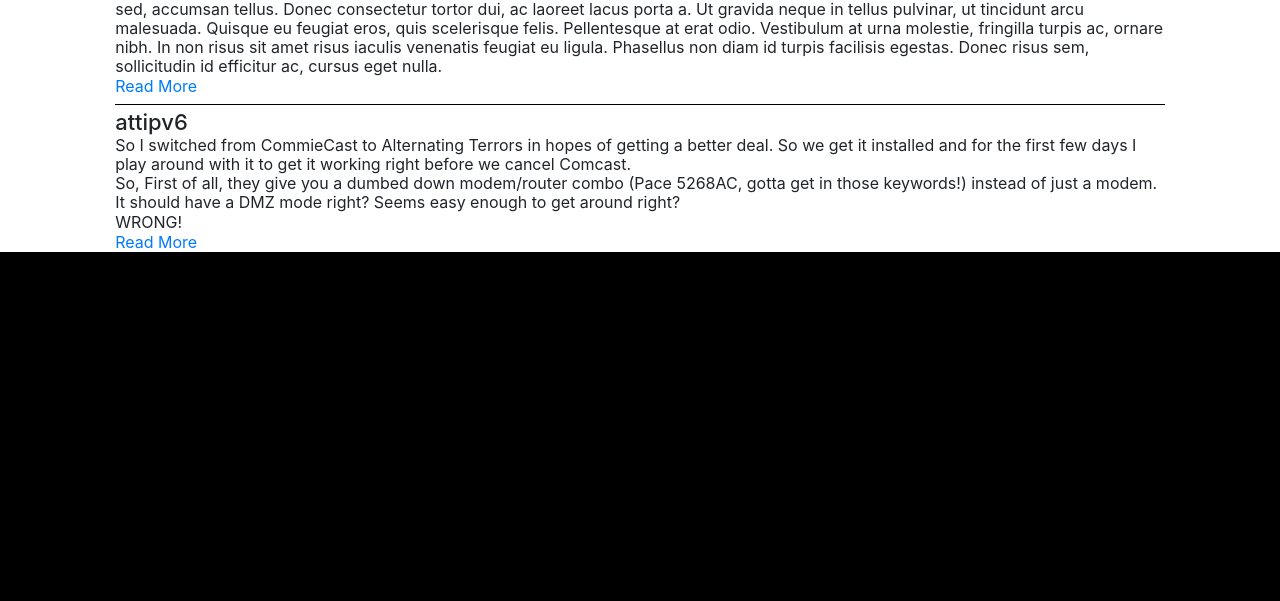
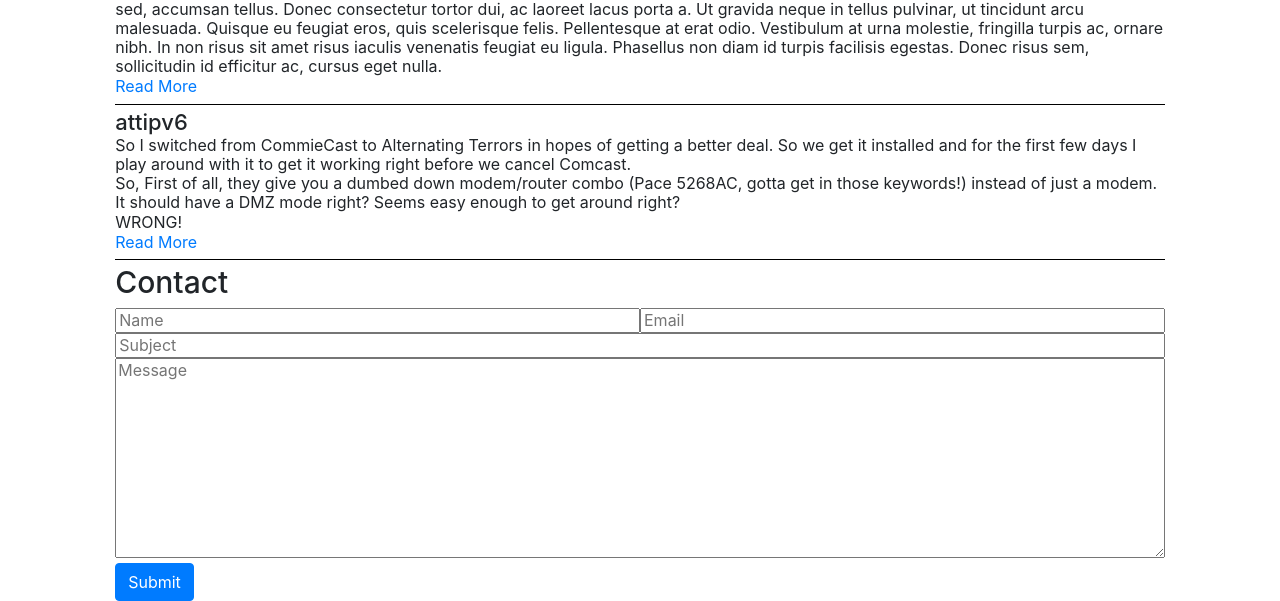
Before and after one commit to Maxqia/portfolio, a PHP site: page / in a window 1280 px wide. Shown: the part 614-1215 px from the top of the page. Before the commit the page ends 866 px from the top, so only its background shows below. Run offline with PHP 8.4, Linux system fonts and the light colour scheme.

Commit message:
add contact form

```diff
--- a/index.css
+++ b/index.css
@@ -93,3 +93,25 @@ html, body {
 .project h3 {
     font-size: 22px;
 }
+
+#contact h1 {
+    font-size: 30px;
+}
+
+#contact textarea {
+    width: 100%;
+    height: 200px;
+}
+
+#subject {
+    width: 100%;
+}
+
+#contact div {
+    display: flex;
+    justify-content: space-between;
+}
+
+#contact div input {
+    flex-grow: 1;
+}
--- a/index.html
+++ b/index.html
@@ -29,7 +29,7 @@
                         <p>Hello! I'm Max</p>
                         <p>Welcome to my website!</p>
                         <a href="#portfolio">portfolio</a>
-                        <a href="#">contact</a>
+                        <a href="#contact">contact</a>
                     </div>
                 </div>
             </div>
@@ -54,9 +54,19 @@
                     <p>So I switched from CommieCast to Alternating Terrors in hopes of getting a better deal. So we get it installed and for the first few days I play around with it to get it working right before we cancel Comcast.<br>So, First of all, they give you a dumbed down modem/router combo (Pace 5268AC, gotta get in those keywords!) instead of just a modem. It should have a DMZ mode right? Seems easy enough to get around right?<br>WRONG!</p>
                     <a href="#">Read More</a>
                 </div>
-
+                <div id="contact">
+                    <h1>Contact</h1>
+                    <form>
+                        <div>
+                            <input type="text" placeholder="Name">
+                            <input type="text" placeholder="Email">
+                        </div>
+                        <input id="subject" type="text" placeholder="Subject">
+                        <textarea placeholder="Message"></textarea>
+                        <button type="submit" class="btn btn-primary">Submit</button>
+                    </form>
+                </div>
             </div>
-
         </div>
     </body>
 </html>
```
